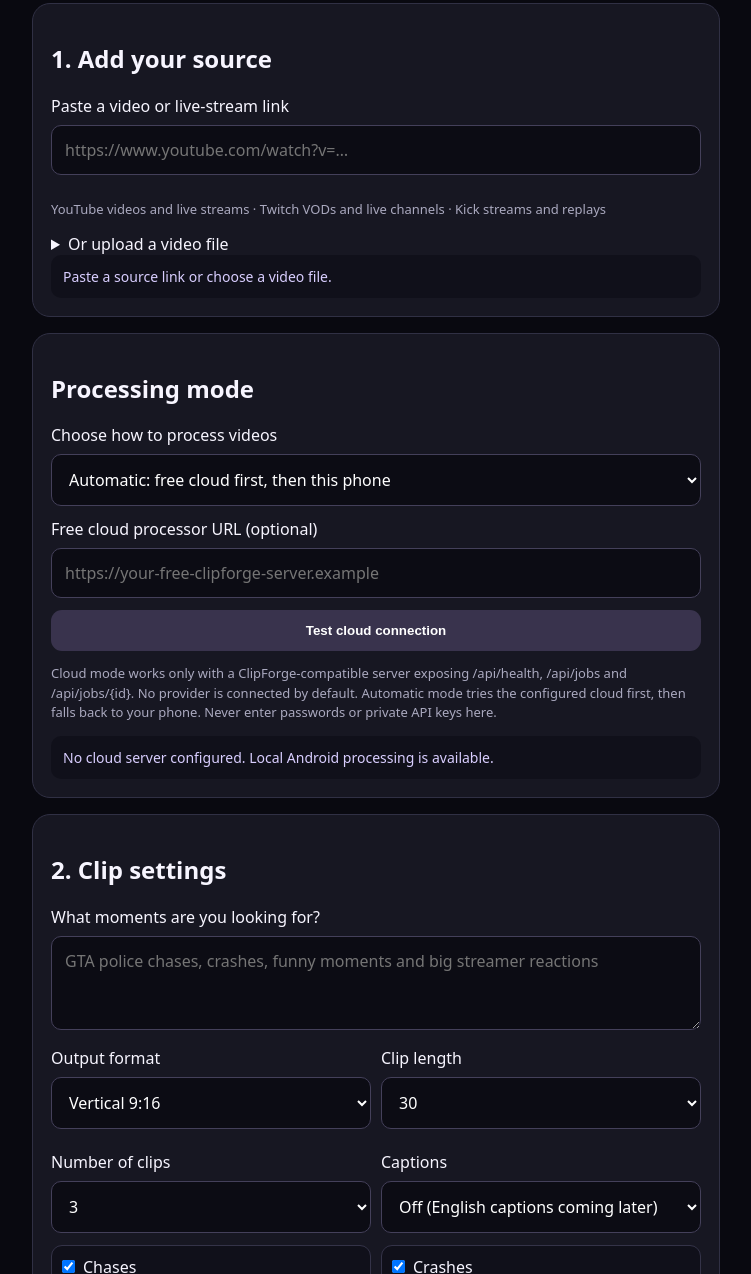
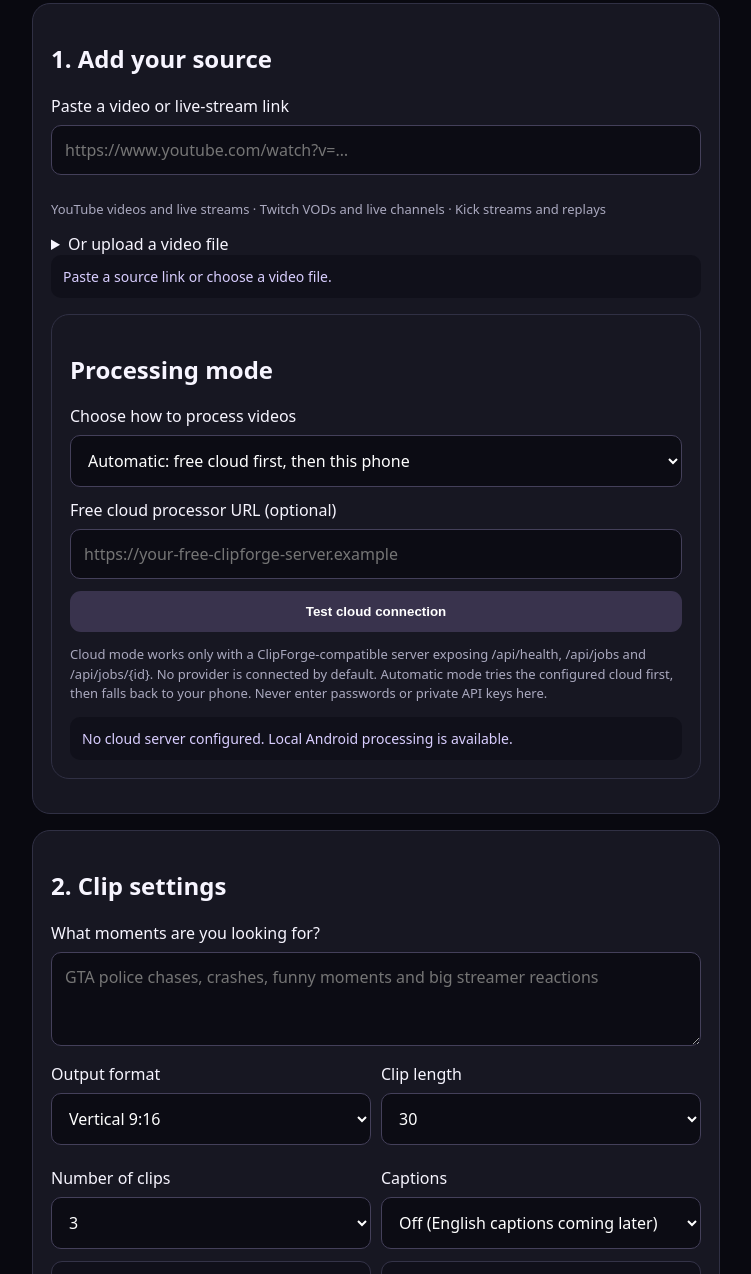
Before and after one commit to HamsterX-hub/clipforge-ai., a plain HTML site: page index.html in a window 1280 px wide. Shown: the part 234-1508 px from the top of the page, without its empty margins (264-1015 px from the left). Drawn offline with Linux system fonts and the light colour scheme.

Commit message:
Make hybrid processing controls prominent in source panel

```diff
--- a/index.html
+++ b/index.html
@@ -2,10 +2,11 @@
 <html lang="en"><head><meta charset="utf-8"><meta name="viewport" content="width=device-width,initial-scale=1"><meta name="theme-color" content="#090910"><link rel="manifest" href="./manifest.json"><title>ClipForge AI</title>
 <style>
 *{box-sizing:border-box}body{margin:0;background:#090910;color:#f7f5ff;font:16px system-ui}main{max-width:720px;margin:auto;padding:24px 16px}.top{display:flex;justify-content:space-between;gap:10px;align-items:center}.pill{color:#cbb7ff;border:1px solid #49346f;border-radius:20px;padding:5px 10px;font-size:12px}h1{font-size:34px;line-height:1.1}.muted,.help{color:#aaa9bf;line-height:1.5}.card{background:#171722;border:1px solid #303044;border-radius:18px;padding:18px;margin:16px 0}input,select,textarea{width:100%;padding:13px;margin:8px 0 12px;background:#0c0c14;color:white;border:1px solid #44405a;border-radius:10px;font:inherit}input[type=file]{padding:10px}button{padding:13px;border:0;border-radius:11px;background:#9865ff;color:white;font-weight:700;width:100%;cursor:pointer}button:disabled{opacity:.5}video{width:100%;max-height:320px;background:#000;border-radius:12px}.status{background:#10101a;padding:12px;border-radius:10px;color:#d9ceff;font-size:14px;overflow-wrap:anywhere}.grid{display:grid;grid-template-columns:1fr 1fr;gap:10px}.choice{display:flex;align-items:center;gap:8px;background:#10101a;border:1px solid #343348;border-radius:11px;padding:10px}.choice input{width:auto;margin:0}.clips a{color:#cbb7ff}.clip{padding:12px;background:#10101a;border-radius:12px;margin:10px 0}.help{font-size:13px}@media(max-width:420px){main{padding:18px 12px}.card{padding:15px}.grid{gap:8px}h1{font-size:31px}}
-</style></head><body><main><header class="top"><b>⚡ ClipForge AI</b><span class="pill">LINK INPUT · BETA</span></header>
+</style></head><body><main><header class="top"><b>⚡ ClipForge AI</b><span class="pill">LINK INPUT + HYBRID MODE · BETA</span></header>
 <h1>Find the moments.<br><span style="color:#b99aff">Forge the clips.</span></h1><p class="muted">Paste a YouTube, Twitch or Kick link to start building your clipping workflow. Authorized local video uploads are also supported.</p>
-<section class="card"><h2>1. Add your source</h2><label for="sourceUrl">Paste a video or live-stream link</label><input id="sourceUrl" type="url" inputmode="url" placeholder="https://www.youtube.com/watch?v=…"><p class="help">YouTube videos and live streams · Twitch VODs and live channels · Kick streams and replays</p><details><summary>Or upload a video file</summary><input id="file" type="file" accept="video/mp4,video/webm,video/quicktime,video/x-matroska"><video id="preview" controls playsinline hidden></video></details><div id="status" class="status">Paste a source link or choose a video file.</div></section>
-<section class="card"><h2>Processing mode</h2><label for="processingMode">Choose how to process videos</label><select id="processingMode"><option value="auto" selected>Automatic: free cloud first, then this phone</option><option value="local">This Android phone only</option><option value="cloud">Cloud processor only</option></select><label for="cloudUrl">Free cloud processor URL (optional)</label><input id="cloudUrl" type="url" inputmode="url" placeholder="https://your-free-clipforge-server.example"><button type="button" id="checkCloud" style="background:#39334d">Test cloud connection</button><p class="help">Cloud mode works only with a ClipForge-compatible server exposing /api/health, /api/jobs and /api/jobs/{id}. No provider is connected by default. Automatic mode tries the configured cloud first, then falls back to your phone. Never enter passwords or private API keys here.</p><div id="cloudStatus" class="status">No cloud server configured. Local Android processing is available.</div></section>
+<section class="card"><h2>1. Add your source</h2><label for="sourceUrl">Paste a video or live-stream link</label><input id="sourceUrl" type="url" inputmode="url" placeholder="https://www.youtube.com/watch?v=…"><p class="help">YouTube videos and live streams · Twitch VODs and live channels · Kick streams and replays</p><details><summary>Or upload a video file</summary><input id="file" type="file" accept="video/mp4,video/webm,video/quicktime,video/x-matroska"><video id="preview" controls playsinline hidden></video></details><div id="status" class="status">Paste a source link or choose a video file.</div>
+<div class="card" id="processing-mode-card" style="display:block!important;visibility:visible!important"><h2>Processing mode</h2><label for="processingMode">Choose how to process videos</label><select id="processingMode"><option value="auto" selected>Automatic: free cloud first, then this phone</option><option value="local">This Android phone only</option><option value="cloud">Cloud processor only</option></select><label for="cloudUrl">Free cloud processor URL (optional)</label><input id="cloudUrl" type="url" inputmode="url" placeholder="https://your-free-clipforge-server.example"><button type="button" id="checkCloud" style="background:#39334d">Test cloud connection</button><p class="help">Cloud mode works only with a ClipForge-compatible server exposing /api/health, /api/jobs and /api/jobs/{id}. No provider is connected by default. Automatic mode tries the configured cloud first, then falls back to your phone. Never enter passwords or private API keys here.</p><div id="cloudStatus" class="status">No cloud server configured. Local Android processing is available.</div></div></section>
+
 <section class="card"><h2>2. Clip settings</h2><label for="prompt">What moments are you looking for?</label><textarea id="prompt" rows="3" placeholder="GTA police chases, crashes, funny moments and big streamer reactions"></textarea><div class="grid"><div><label for="format">Output format</label><select id="format"><option value="9:16">Vertical 9:16</option><option value="16:9">Landscape 16:9</option><option value="1:1">Square 1:1</option></select></div><div><label for="duration">Clip length</label><select id="duration"><option>15</option><option selected>30</option><option>60</option><option>90</option></select></div><div><label for="quantity">Number of clips</label><select id="quantity"><option selected>3</option><option>5</option><option>10</option></select></div><div><label for="captions">Captions</label><select id="captions"><option value="off">Off (English captions coming later)</option></select></div></div>
 <div class="grid"><label class="choice"><input type="checkbox" name="kind" value="chases" checked> Chases</label><label class="choice"><input type="checkbox" name="kind" value="crashes" checked> Crashes</label><label class="choice"><input type="checkbox" name="kind" value="funny" checked> Funny moments</label><label class="choice"><input type="checkbox" name="kind" value="reactions" checked> Streamer reactions</label><label class="choice"><input type="checkbox" name="kind" value="explosions"> Explosions</label><label class="choice"><input type="checkbox" name="kind" value="unexpected"> Unexpected moments</label></div>
 <button id="start">Generate clips</button><p class="help">Free local processing uses visual scene changes to find candidate moments. It does not yet understand spoken prompts, detect chat spikes, create subtitles, or identify facecam reactions. Large videos may be slow or exceed your phone's memory.</p></section>
```
